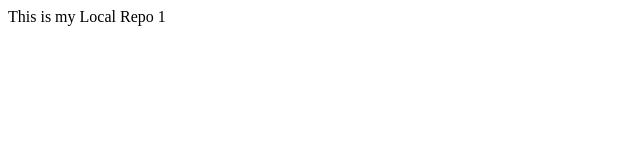
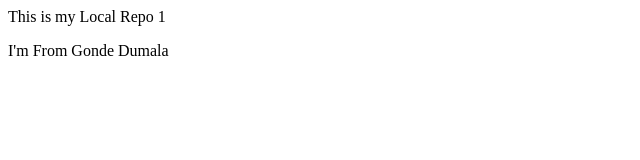
Before and after one commit to Rahul-AIER23/LocalRepo1, a plain HTML site: page index.html in a window 1280 px wide. Shown: the whole page, without its empty margins (0-640 px from the left). Drawn offline with Linux system fonts and the light colour scheme.

Commit message:
Add Address

```diff
--- a/index.html
+++ b/index.html
@@ -1,3 +1,6 @@
 <p>
     This is my Local Repo 1
 </p>
+<p>
+    I'm From Gonde Dumala
+</p>
```
